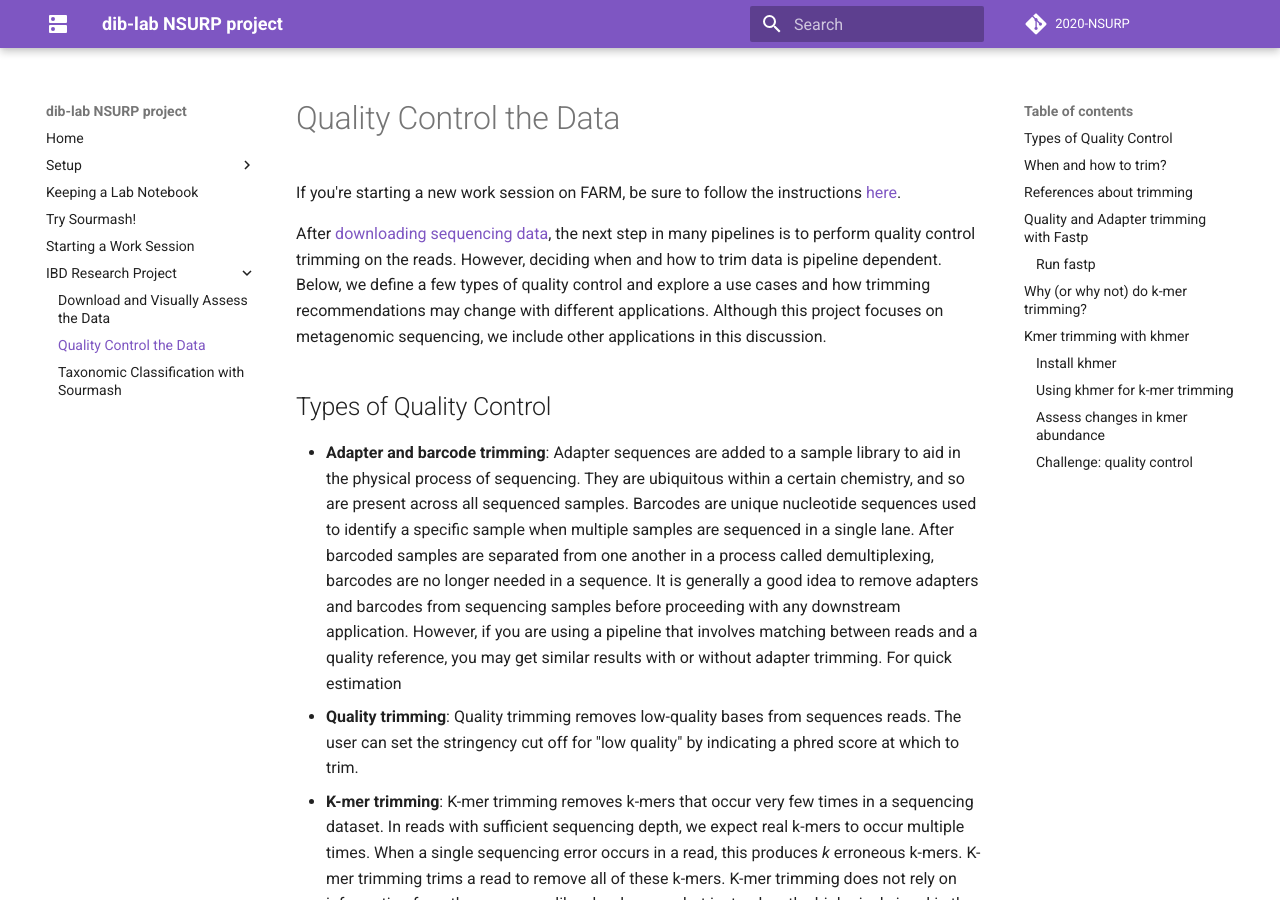
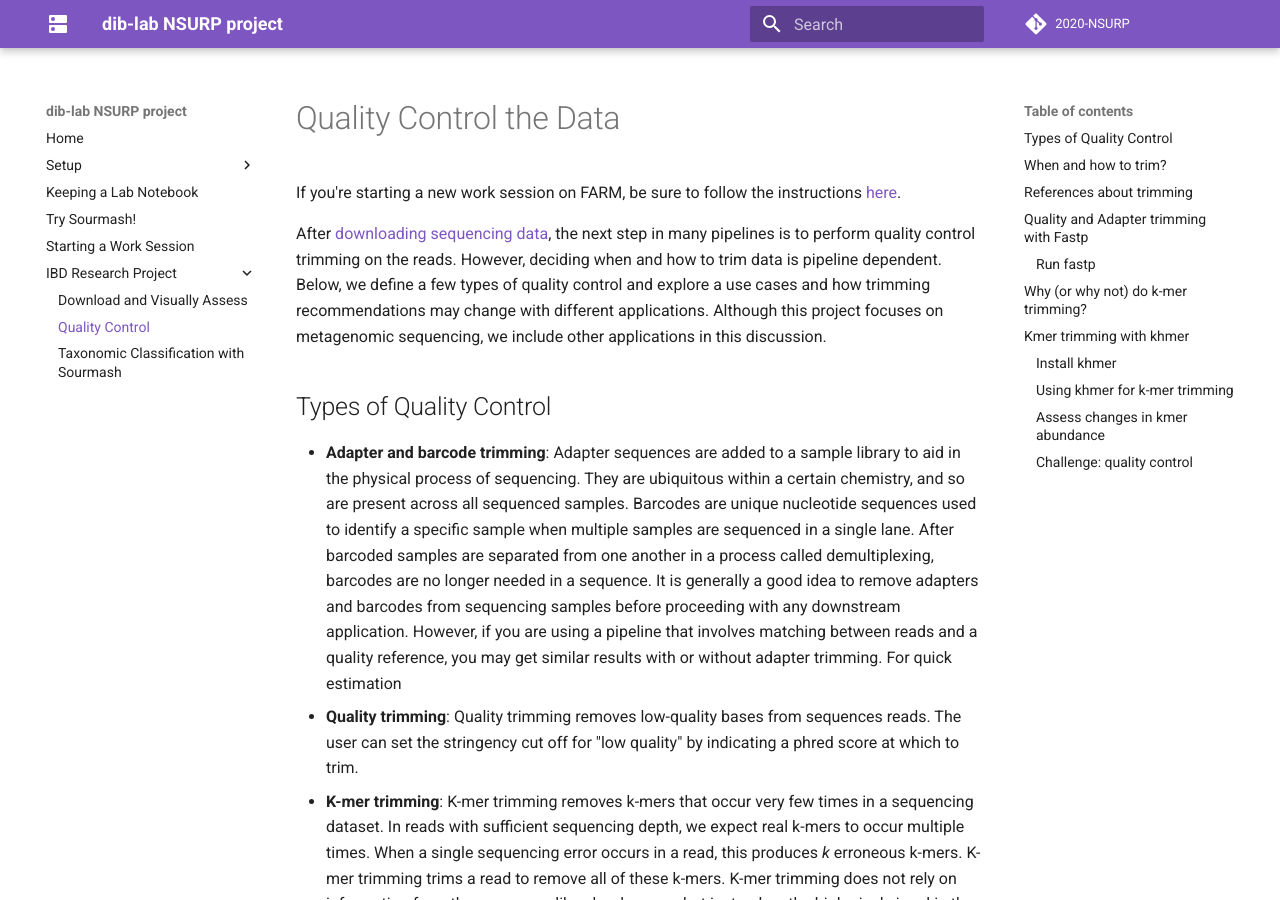
Before and after one commit to dib-lab/2020-NSURP, an MkDocs documentation site: the page built from doc/07.quality-control.md, in a window 1280 px wide and 900 px high. Built offline with MkDocs 1.6.1 and Material for MkDocs 9.7.7, drawn with Linux system fonts in a browser that asks for light colours; comment, search, counter and statistics services are not loaded.

Commit message:
nav titles

```diff
--- a/mkdocs.yml
+++ b/mkdocs.yml
@@ -36,6 +36,6 @@
   - "Try Sourmash!": "04.sourmash-tutorial.md"
   - "Starting a Work Session": "05.starting-a-work-session.md"
   - "IBD Research Project":
-    - "Download and Visually Assess the Data": "06.download-assess-ibd-data.md"
-    - "Quality Control the Data": "07.quality-control.md"
+    - "Download and Visually Assess": "06.download-assess-ibd-data.md"
+    - "Quality Control": "07.quality-control.md"
     - "Taxonomic Classification with Sourmash": "08.taxonomic-classification-with-sourmash.md"
```
